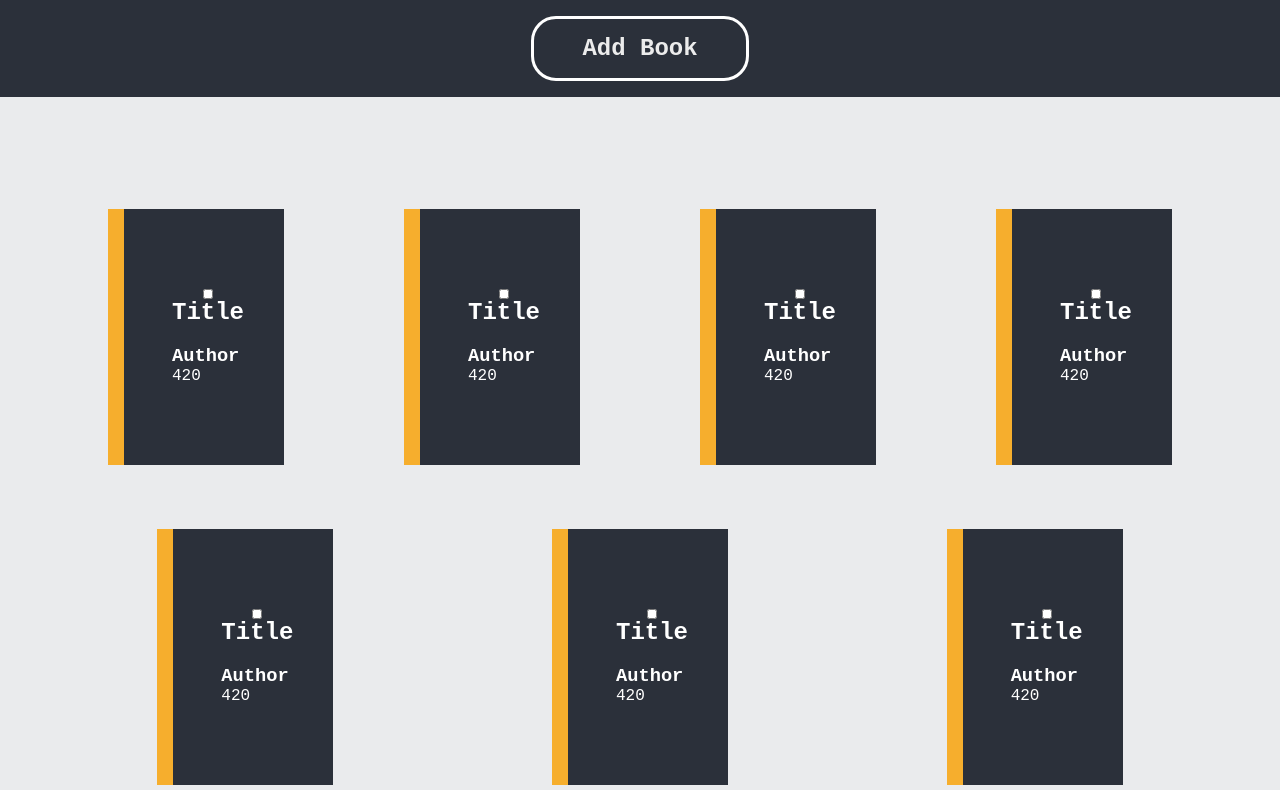
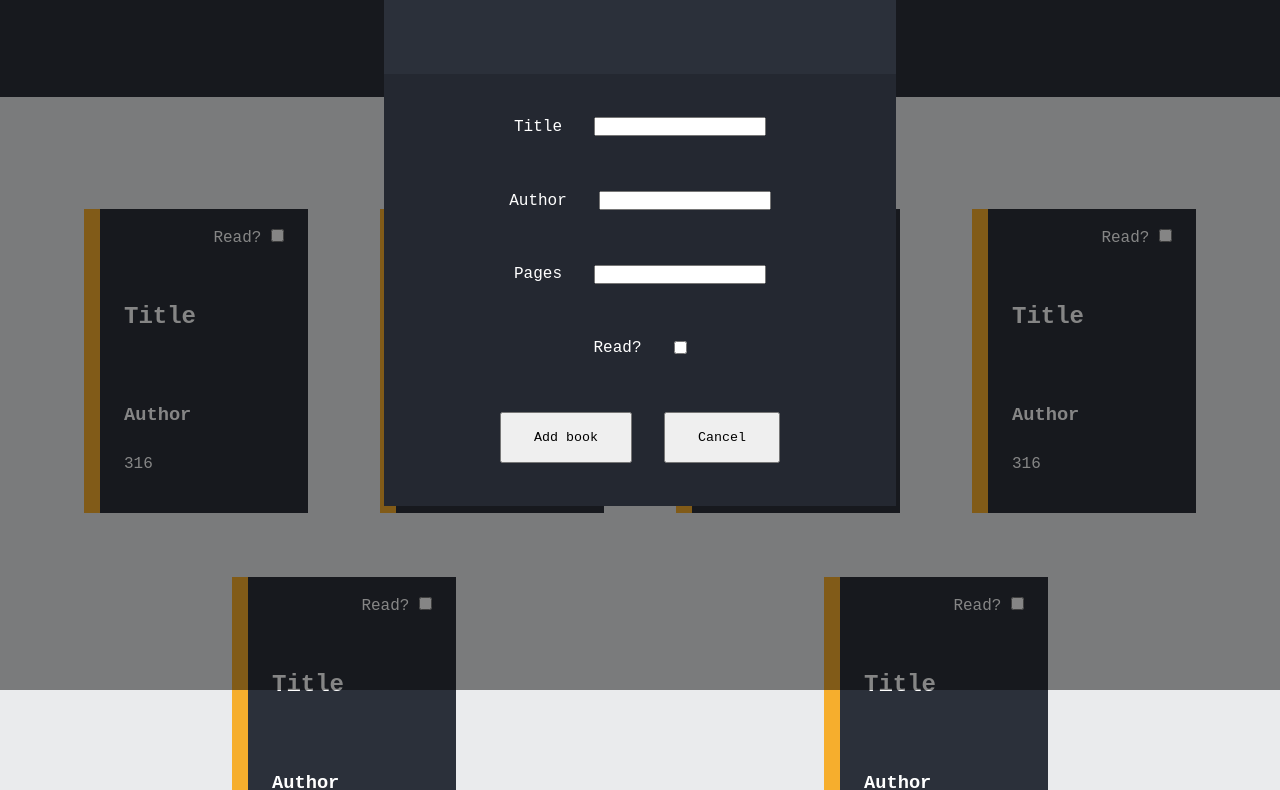
Before and after one commit to LiamJShaw/odin-library, a plain HTML site: page index.html in a window 1280 px wide. Shown: the part 110-900 px from the top of the page. Drawn offline with Linux system fonts and the light colour scheme.

Commit message:
Started on book adding

```diff
--- a/index.html
+++ b/index.html
@@ -5,9 +5,40 @@
     <meta http-equiv="X-UA-Compatible" content="IE=edge">
     <meta name="viewport" content="width=device-width, initial-scale=1.0">
     <title>My Book List</title>
-    <link rel="stylesheet" href="/styles.css">
+    <link rel="stylesheet" href="styles.css">
+    <script src="script.js" defer></script>
 </head>
 <body>
+
+    <div class="modal-container">
+        <div class="modal add-book">
+
+            <div>
+                <label for="book-title">Title</label>
+                <input type="text" name="book-title">
+            </div>
+
+            <div>
+                <label for="book-author">Author</label>
+                <input type="text" name="book-author">
+            </div>
+
+            <div>
+                <label for="book-pages">Pages</label>
+                <input type="text" name="book-pages">
+            </div>
+
+            <div>
+                <label for="book-read">Read?</label>
+                <input type="checkbox" name="book-read">
+            </div>
+
+            <div class="buttons">
+                <button class="submit">Add book</button>
+                <button class="cancel">Cancel</button>
+            </div>
+        </div>
+    </div>
 
     <header>
         <h1 class="title">My Book List</h1>
@@ -18,56 +49,7 @@
 
     </nav>
 
-    <section class="books">
-        <div class="book">
-            <h2 class="title">Title</h2>
-            <h3 class="author">Author</h3>
-            <p class="pages">420</p>
-            <input type="checkbox" class="read">
-        </div>
-
-        <div class="book">
-            <h2 class="title">Title</h2>
-            <h3 class="author">Author</h3>
-            <p class="pages">420</p>
-            <input type="checkbox" class="read">
-        </div>
-
-        <div class="book">
-            <h2 class="title">Title</h2>
-            <h3 class="author">Author</h3>
-            <p class="pages">420</p>
-            <input type="checkbox" class="read">
-        </div>
-
-        <div class="book">
-            <h2 class="title">Title</h2>
-            <h3 class="author">Author</h3>
-            <p class="pages">420</p>
-            <input type="checkbox" class="read">
-        </div>
-
-        <div class="book">
-            <h2 class="title">Title</h2>
-            <h3 class="author">Author</h3>
-            <p class="pages">420</p>
-            <input type="checkbox" class="read">
-        </div>
-
-        <div class="book">
-            <h2 class="title">Title</h2>
-            <h3 class="author">Author</h3>
-            <p class="pages">420</p>
-            <input type="checkbox" class="read">
-        </div>
-
-        <div class="book">
-            <h2 class="title">Title</h2>
-            <h3 class="author">Author</h3>
-            <p class="pages">420</p>
-            <input type="checkbox" class="read">
-        </div>
-    </section>
+    <section class="books"></section>
 
     <footer>
         <p class="footer">Site made by Liam J Shaw</p>
--- a/script.js
+++ b/script.js
@@ -1,3 +1,6 @@
+const booksSection = document.querySelector(".books");
+
+
 function Book(title, author, pages) {
     this.title = title;
     this.author = author;
@@ -8,6 +11,72 @@ Book.prototype.bookInfo = function () {
     return `${this.title} by ${this.author}, ${this.pages} pages`
 }
 
-const bookTheHobbit = new Book("The Hobbit", "J.R.R Tolkien", 295);
+// Store books
+const books = [];
 
-console.log(bookTheHobbit.bookInfo());
+// Display books
+function updateDisplay() {
+
+    books.forEach(book => {
+        const bookContainer = document.createElement("div");
+        bookContainer.classList.add("book");
+
+        // Title
+        const bookTitle = document.createElement("h2");
+        bookTitle.classList.add("title");
+        bookTitle.textContent = book.title;
+        bookContainer.appendChild(bookTitle);
+
+        // Author
+        const bookAuthor = document.createElement("h3");
+        bookAuthor.classList.add("author");
+        bookAuthor.textContent = book.author;
+        bookContainer.appendChild(bookAuthor);
+
+        // Pages
+        const bookPages = document.createElement("p");
+        bookPages.classList.add("pages");
+        bookPages.textContent = book.pages;
+        bookContainer.appendChild(bookPages);
+
+        // Read checkbox container
+        const bookReadContainer = document.createElement("div");
+        bookReadContainer.classList.add("read-container");
+        bookContainer.appendChild(bookReadContainer);
+
+        // Read checkbox label
+        const bookReadLabel = document.createElement("label");
+        bookReadLabel.htmlFor = "read";
+        bookReadLabel.textContent = "Read? ";
+        bookReadContainer.appendChild(bookReadLabel);
+
+        // Read checkbox
+        const bookReadCheckbox = document.createElement("input");
+        bookReadCheckbox.classList.add("read");
+        bookReadCheckbox.type = "checkbox";
+        bookReadCheckbox.name = "read";
+        bookReadContainer.appendChild(bookReadCheckbox);
+
+        // Add book to page
+        booksSection.appendChild(bookContainer);
+    })
+}
+
+// Add book
+function addBook() {
+    return new Book("Title", "Author", 316);
+}
+
+// Fill books array with dummy data
+books.push(addBook());
+books.push(addBook());
+books.push(addBook());
+
+books.push(addBook());
+books.push(addBook());
+books.push(addBook());
+
+
+updateDisplay();
+
+console.table(books);
--- a/styles.css
+++ b/styles.css
@@ -11,15 +11,54 @@ body {
     color: white;
 }
 
+/* Modal */
+
+.modal-container {
+    position: absolute;
+    /* display: none; */
+    display: flex;
+    justify-content: center;
+    align-items: center;
+    width: 100%;
+    height: 100%;
+    background-color: rgba(0, 0, 0, 0.479);
+}
+
+.modal.add-book {
+    display: flex;
+    flex-direction: column;
+    justify-content: space-around;
+
+
+    padding: 1rem;
+    margin-bottom: 5rem;
+    width: 30rem;
+    height: 30rem;
+    max-height: 50%;
+    max-width: 75%;
+    background-color: #242831;
+    border-top: solid 5rem #2B303A;
+}
+
+.modal.add-book div {
+    display: flex;
+    align-items: center;
+    justify-content: center;
+    gap: 2rem;
+}
+
+.modal.add-book button {
+    padding: 1rem 2rem;
+}
+
+
 header {
-    background-color: #2B303A;
+    background-color: #242831;
 
     padding: 2.5rem 5rem 1rem 5rem;
     text-align: center;
 
     font-size: x-large;
-
-
 }
 
 nav.actions {
@@ -56,12 +95,14 @@ section.books {
 
     display: grid;
     grid-template-rows: 10px 3fr 1fr 1fr;
+    align-items: center;
 
     background-color: #2B303A;
     margin: 2rem;
-    padding: 5rem 3rem;
-    width: 4rem;
-    height: 6rem;
+    padding: 1.5rem;
+    min-width: 10rem;
+    max-width: 12rem;
+    height: 16rem;
     border-left: solid 1rem #F6AE2D;
 }
 
@@ -77,8 +118,9 @@ section.books {
     grid-row-start: 4;
 }
 
-.book .read {
+.book .read-container {
     grid-row-start: 1;
+    justify-self: end;
 
 }
 
```
